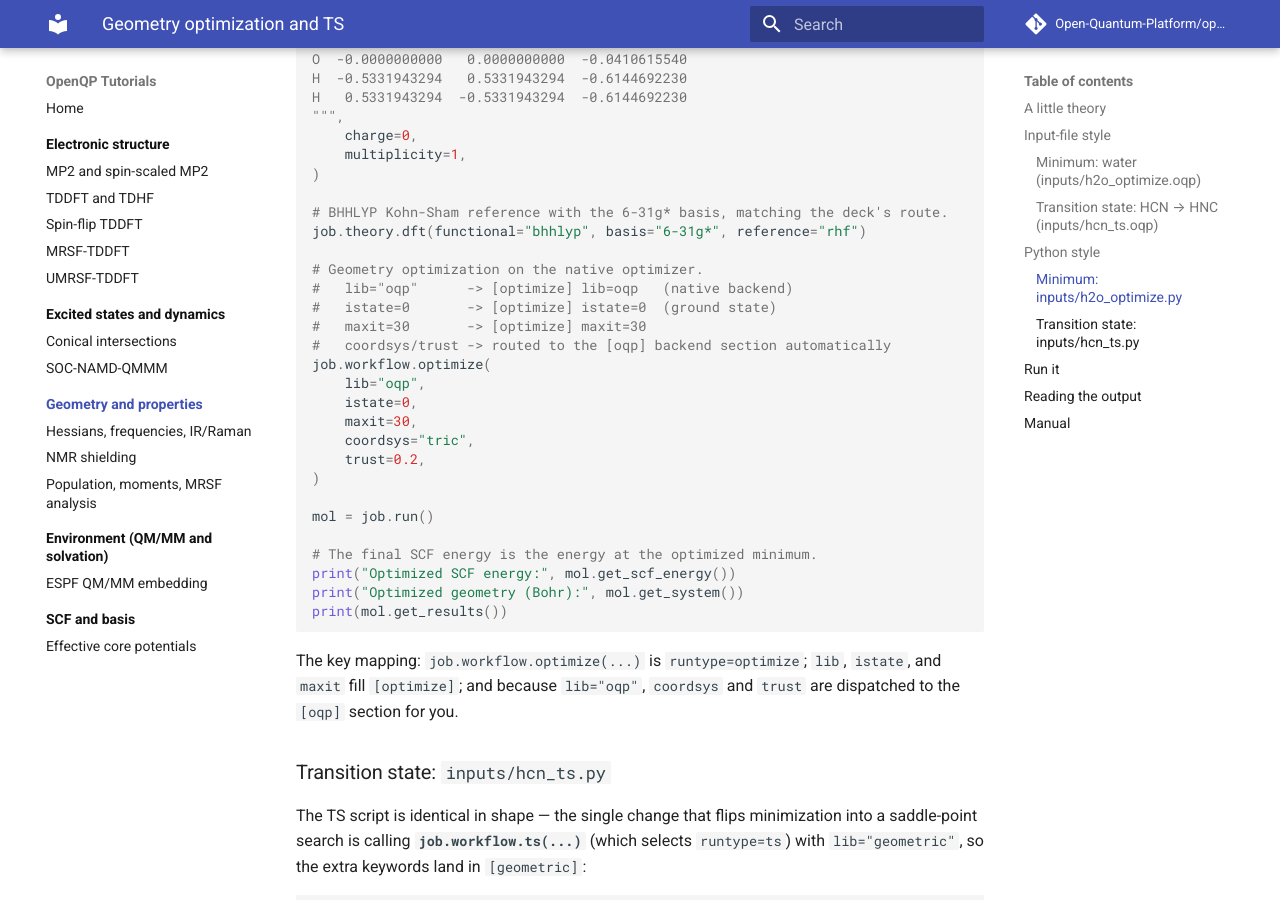
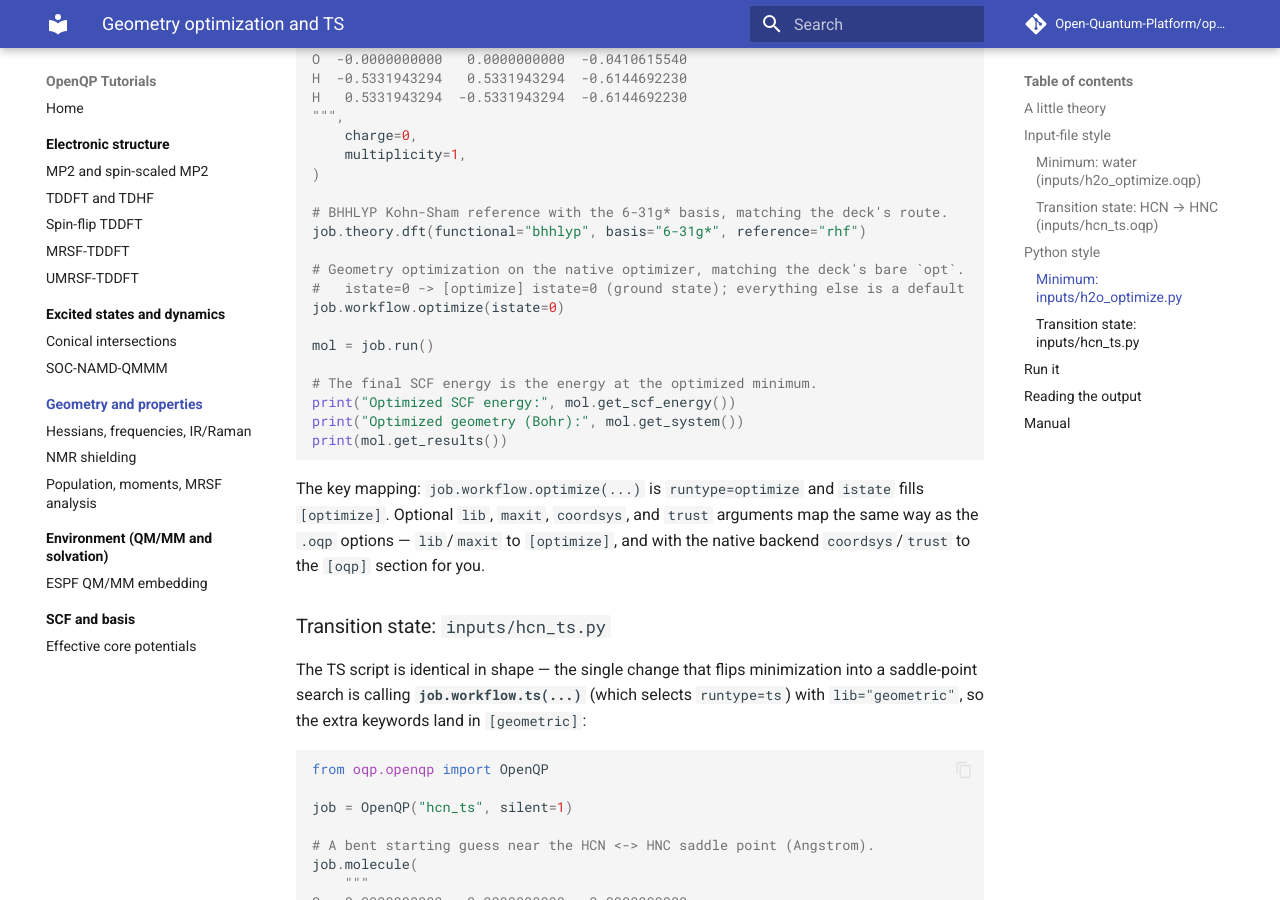
Before and after one commit to Open-Quantum-Platform/openqp-tutorials, an MkDocs documentation site: the page built from docs/geometry-optimization/index.md, in a window 1280 px wide and 900 px high, scrolled down 2746 px. Built offline with MkDocs 1.6.1 and Material for MkDocs 9.7.7, drawn with Linux system fonts in a browser that asks for light colours; comment, search, counter and statistics services are not loaded.

Commit message:
Make the water-optimization Python twin use the same optimizer defaults as the deck
Codex review on #3: h2o_optimize.oqp is now a bare opt (coordsys=auto), but
h2o_optimize.py still forced coordsys=tric and called itself the equivalent TRIC
calculation, so the two twins followed different paths. The script now calls
job.workflow.optimize(istate=0) and explains the defaults; the page's Python
block and mapping text follow.

Co-Authored-By: Claude Fable 5 <noreply@anthropic.com>

````diff
--- a/docs/geometry-optimization/index.md
+++ b/docs/geometry-optimization/index.md
@@ -132,18 +132,9 @@ H   0.5331943294  -0.5331943294  -0.6144692230
 # BHHLYP Kohn-Sham reference with the 6-31g* basis, matching the deck's route.
 job.theory.dft(functional="bhhlyp", basis="6-31g*", reference="rhf")
 
-# Geometry optimization on the native optimizer.
-#   lib="oqp"      -> [optimize] lib=oqp   (native backend)
-#   istate=0       -> [optimize] istate=0  (ground state)
-#   maxit=30       -> [optimize] maxit=30
-#   coordsys/trust -> routed to the [oqp] backend section automatically
-job.workflow.optimize(
-    lib="oqp",
-    istate=0,
-    maxit=30,
-    coordsys="tric",
-    trust=0.2,
-)
+# Geometry optimization on the native optimizer, matching the deck's bare `opt`.
+#   istate=0 -> [optimize] istate=0 (ground state); everything else is a default
+job.workflow.optimize(istate=0)
 
 mol = job.run()
 
@@ -153,9 +144,10 @@ print("Optimized geometry (Bohr):", mol.get_system())
 print(mol.get_results())
 ```
 
-The key mapping: `job.workflow.optimize(...)` is `runtype=optimize`; `lib`,
-`istate`, and `maxit` fill `[optimize]`; and because `lib="oqp"`, `coordsys` and
-`trust` are dispatched to the `[oqp]` section for you.
+The key mapping: `job.workflow.optimize(...)` is `runtype=optimize` and `istate`
+fills `[optimize]`. Optional `lib`, `maxit`, `coordsys`, and `trust` arguments
+map the same way as the `.oqp` options — `lib`/`maxit` to `[optimize]`, and with
+the native backend `coordsys`/`trust` to the `[oqp]` section for you.
 
 ### Transition state: `inputs/hcn_ts.py`
 
````
Also changed, not shown: docs/geometry-optimization/inputs/h2o_optimize.py (+8 -13 lines).
